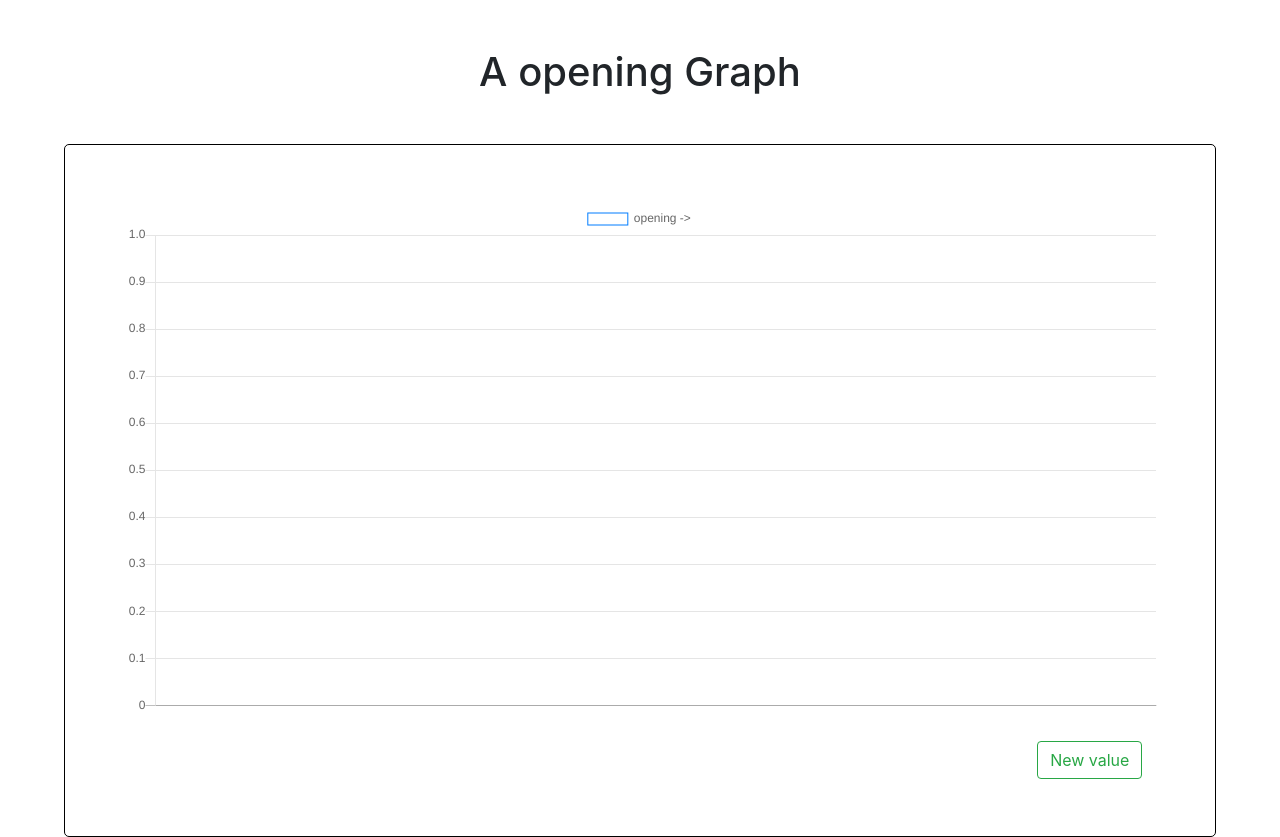
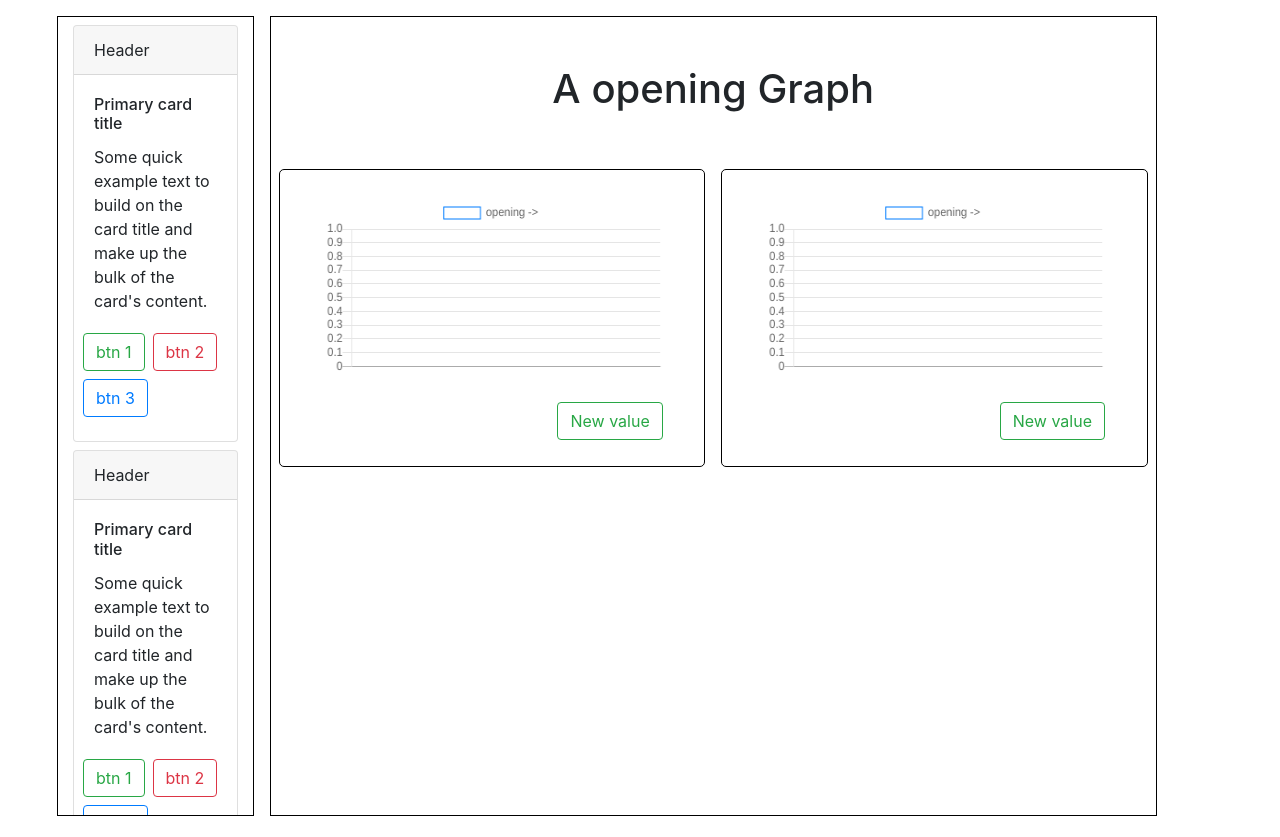
Before and after one commit to hrs2203/stockAse, a Django app: page / in a window 1280 px wide. After the commit the page ends 816 px from the top, so only its background shows below. Run offline with Django 3.2, Linux system fonts and the light colour scheme; data that the repository does not hold is empty; some libraries are stand-ins or nearby versions.

Commit message:
sample templates created

```diff
--- a/stockAse/homeLoader/template/homepage.html
+++ b/stockAse/homeLoader/template/homepage.html
@@ -12,10 +12,29 @@
 	<link rel="stylesheet" type="text/css" href="https://cdnjs.cloudflare.com/ajax/libs/Chart.js/2.9.3/Chart.min.css">
 	<script type="text/javascript" src="https://cdnjs.cloudflare.com/ajax/libs/Chart.js/2.9.3/Chart.min.js" ></script>
 
+	<style>
+		.sideBar {
+			border: 1px solid black;
+			height: 800px;
+			overflow: auto;
+		}
+		.contentBody {
+			border: 1px solid black;
+		}
+
+	</style>
+
 {% endblock %}
 
 {% block content %}
 
-	 {% include "includes/stockGraph.html" %}
+	<div class="row mt-2">
+		<div class="col-2 m-2 sideBar">
+			{% include "includes/sideBar.html" %}
+		</div>
+		<div class="col-9 m-2 contentBody">
+			{% include "includes/stockGraph.html" %}
+		</div>
+	</div>
 
 {% endblock %}
--- /dev/null
+++ b/stockAse/homeLoader/template/includes/sideBar.html
@@ -0,0 +1,97 @@
+<section>
+    <div class="card mt-2 mb-2">
+        <div class="card-header">Header</div>
+        <div class="card-body">
+            <h6 class="card-title">Primary card title</h6>
+            <p class="card-text">
+                Some quick example text to build on the card title and make up the bulk of the card's content.
+            </p>
+            <div class='row'>
+            <button class="m-1 btn btn-outline-success">btn 1</button>
+            <button class="m-1 btn btn-outline-danger">btn 2</button>
+            <button class="m-1 btn btn-outline-primary">btn 3</button>
+            </div>
+        </div>
+    </div>
+    <div class="card mt-2 mb-2" >
+        <div class="card-header">Header</div>
+        <div class="card-body">
+            <h6 class="card-title">Primary card title</h6>
+            <p class="card-text">
+                Some quick example text to build on the card title and make up the bulk of the card's content.
+            </p>
+            <div class='row'>
+            <button class="m-1 btn btn-outline-success">btn 1</button>
+            <button class="m-1 btn btn-outline-danger">btn 2</button>
+            <button class="m-1 btn btn-outline-primary">btn 3</button>
+            </div>
+        </div>
+    </div><div class="card mt-2 mb-2" >
+        <div class="card-header">Header</div>
+        <div class="card-body">
+            <h6 class="card-title">Primary card title</h6>
+            <p class="card-text">
+                Some quick example text to build on the card title and make up the bulk of the card's content.
+            </p>
+            <div class='row'>
+            <button class="m-1 btn btn-outline-success">btn 1</button>
+            <button class="m-1 btn btn-outline-danger">btn 2</button>
+            <button class="m-1 btn btn-outline-primary">btn 3</button>
+            </div>
+        </div>
+    </div><div class="card mt-2 mb-2" >
+        <div class="card-header">Header</div>
+        <div class="card-body">
+            <h6 class="card-title">Primary card title</h6>
+            <p class="card-text">
+                Some quick example text to build on the card title and make up the bulk of the card's content.
+            </p>
+            <div class='row'>
+            <button class="m-1 btn btn-outline-success">btn 1</button>
+            <button class="m-1 btn btn-outline-danger">btn 2</button>
+            <button class="m-1 btn btn-outline-primary">btn 3</button>
+            </div>
+        </div>
+    </div><div class="card mt-2 mb-2" >
+        <div class="card-header">Header</div>
+        <div class="card-body">
+            <h6 class="card-title">Primary card title</h6>
+            <p class="card-text">
+                Some quick example text to build on the card title and make up the bulk of the card's content.
+            </p>
+            <div class='row'>
+            <button class="m-1 btn btn-outline-success">btn 1</button>
+            <button class="m-1 btn btn-outline-danger">btn 2</button>
+            <button class="m-1 btn btn-outline-primary">btn 3</button>
+            </div>
+        </div>
+    </div><div class="card mt-2 mb-2" >
+        <div class="card-header">Header</div>
+        <div class="card-body">
+            <h6 class="card-title">Primary card title</h6>
+            <p class="card-text">
+                Some quick example text to build on the card title and make up the bulk of the card's content.
+            </p>
+            <div class='row'>
+            <button class="m-1 btn btn-outline-success">btn 1</button>
+            <button class="m-1 btn btn-outline-danger">btn 2</button>
+            <button class="m-1 btn btn-outline-primary">btn 3</button>
+            </div>
+        </div>
+    </div><div class="card mt-2 mb-2" >
+        <div class="card-header">Header</div>
+        <div class="card-body">
+            <h6 class="card-title">Primary card title</h6>
+            <p class="card-text">
+                Some quick example text to build on the card title and make up the bulk of the card's content.
+            </p>
+            <div class='row'>
+            <button class="m-1 btn btn-outline-success">btn 1</button>
+            <button class="m-1 btn btn-outline-danger">btn 2</button>
+            <button class="m-1 btn btn-outline-primary">btn 3</button>
+            </div>
+        </div>
+    </div>
+
+
+</section>
--- a/stockAse/homeLoader/template/includes/stockGraph.html
+++ b/stockAse/homeLoader/template/includes/stockGraph.html
@@ -1,17 +1,26 @@
-
+<!-- linear graph module -->
 <section>
-
 		<div class='container text-center'>
 			<h1 class='align-self-center m-5'>A opening Graph</h1>
 		</div>
 
-		<div style="border: 1px solid black; border-radius: 5px ; padding: 5% ; width : 100%;">
-			<canvas id="myChart">
+		<div class="row">
+			<div class='col m-2' style="border: 1px solid black; border-radius: 5px ; padding: 3%;">
+				<canvas class='col' id="myChart">
 				</canvas>
 				<div class="container text-right">
 					<button id="clickChange" class='btn btn-outline-success align-self-center' style="margin-top: 20px" onclick="genLine();console.log('click')">New value</button>
 				</div>
 			</div>
+			<div class='col m-2' style="border: 1px solid black; border-radius: 5px ; padding: 3%;">
+				<canvas class='col' id="myChart2">
+				</canvas>
+				<div class="container text-right">
+					<button id="clickChange" class='btn btn-outline-success align-self-center' style="margin-top: 20px" onclick="genLine2();console.log('click')">New value</button>
+				</div>
+			</div>
+		</div>
+
 
 		<script type="text/javascript">
 		var genLine = () => $.ajax({
@@ -45,9 +54,42 @@
 			}
 		})
 
+		var genLine2 = () => $.ajax({
+			type: "get",
+			url: 'sample/test_data',
+			success: (response) => {
+				// console.log(response)
+				var ctx = document.getElementById('myChart2').getContext('2d');
+				var myChart = new Chart(ctx, {
+					type: 'line',
+					data: {
+						labels: response.x_axis,
+						datasets: [{
+							label: 'opening -> ',
+							data: response.y_axis ,
+							backgroundColor: 'rgba(0,0,0,0)',
+							borderColor: 'rgba(0,125,255,1)',
+							borderWidth: 1
+						}]
+					},
+					options: {
+						scales: {
+							yAxes: [{
+								ticks: {
+									beginAtZero: true
+								}
+							}]
+						}
+					}
+				});
+			}
+		})
+
 
 		// initial load values
 		genLine()
+		genLine2()
+
 
 		</script>
 	</section>
```
Lines whose indentation alone changed are shown as unchanged.
